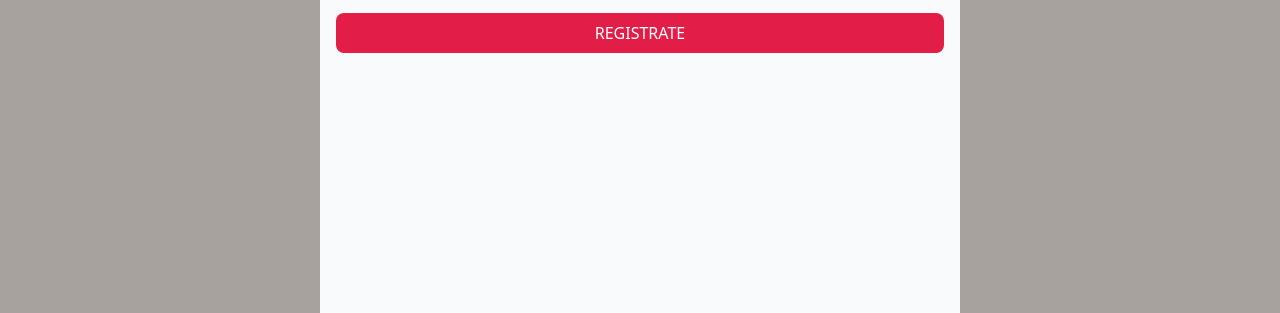
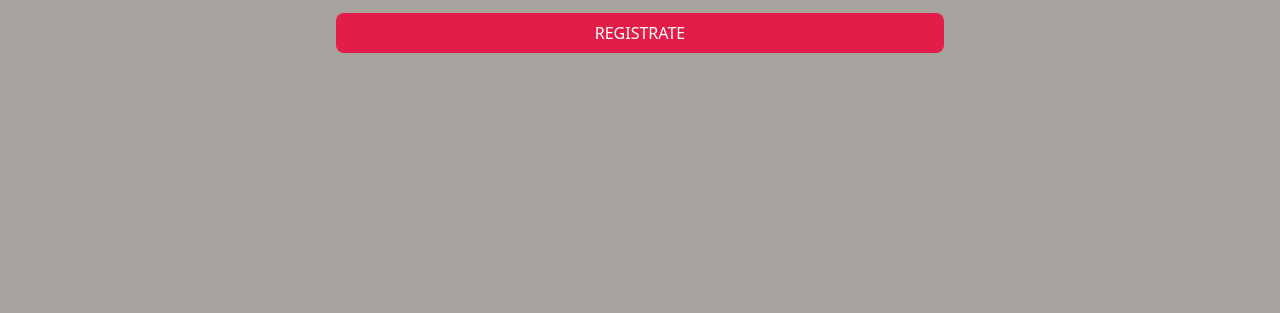
Before and after one commit to devjosealvarado/contact-list, a website: page views/home/index.html in a window 1280 px wide. Shown: the part 487-800 px from the top of the page. Drawn offline with nearby package versions, Linux system fonts and the light colour scheme.

Commit message:
Update index.html

```diff
--- a/views/home/index.html
+++ b/views/home/index.html
@@ -44,7 +44,7 @@
 
   <!-- Main -->
   <section
-    class="flex h-full flex-col justify-center items-center gap-4 bg-slate-50 dark:bg-slate-800 p-4 md:w-6/12 mx-auto">
+    class="flex h-full flex-col justify-center items-center gap-4 bg-stone-400 dark:bg-slate-800 p-4 md:w-6/12 mx-auto">
     <h1 class="text-white text-4xl md:text-7xl uppercase text-center w-full">Contact List</h1>
     <div class="flex flex-col text-white text-xl text-center gap-4 w-full">
       <p>Una agenda de contactos online completamente funcional. Esta aplicacion web te permite agregar, editar y borrar tus contactos.</p>
```
